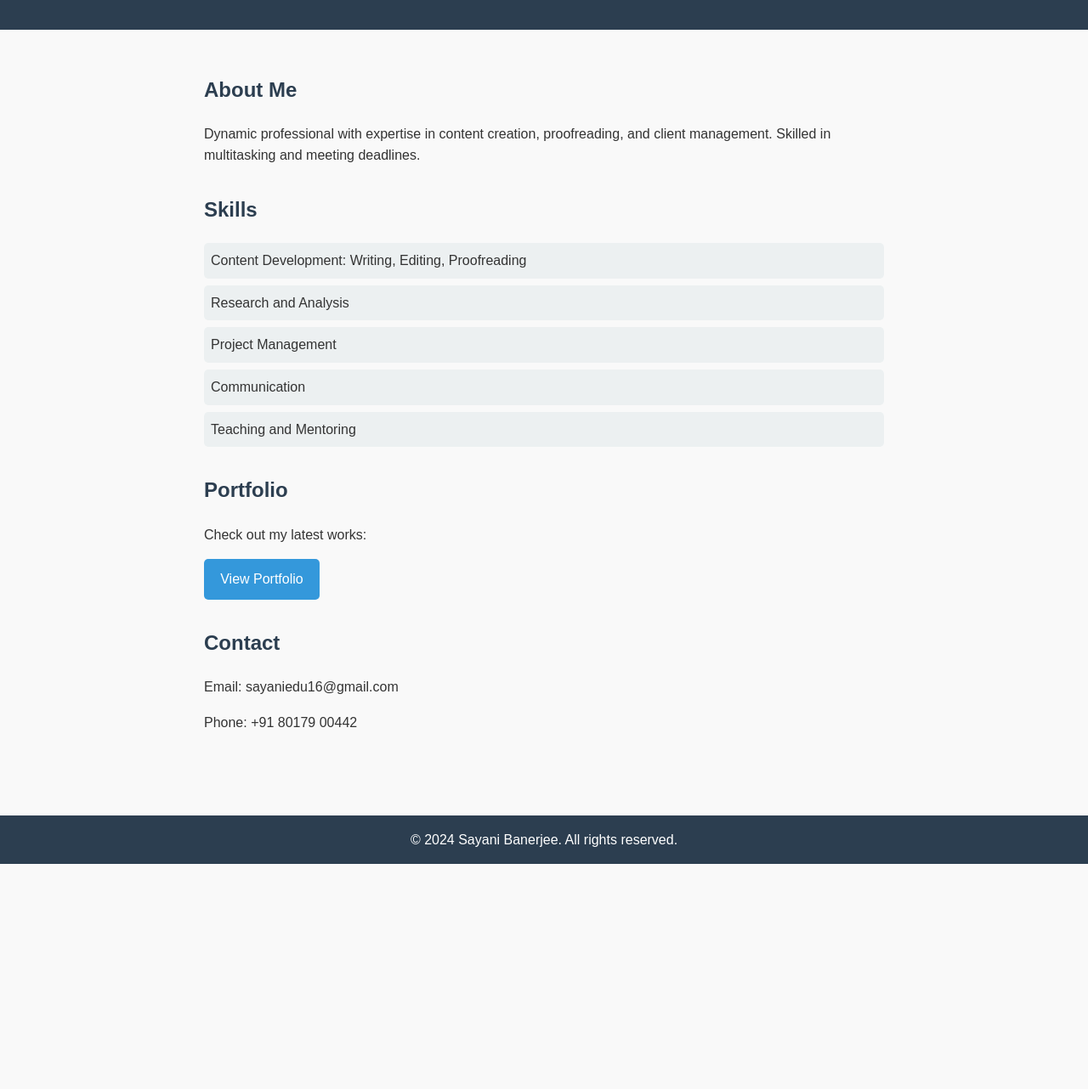
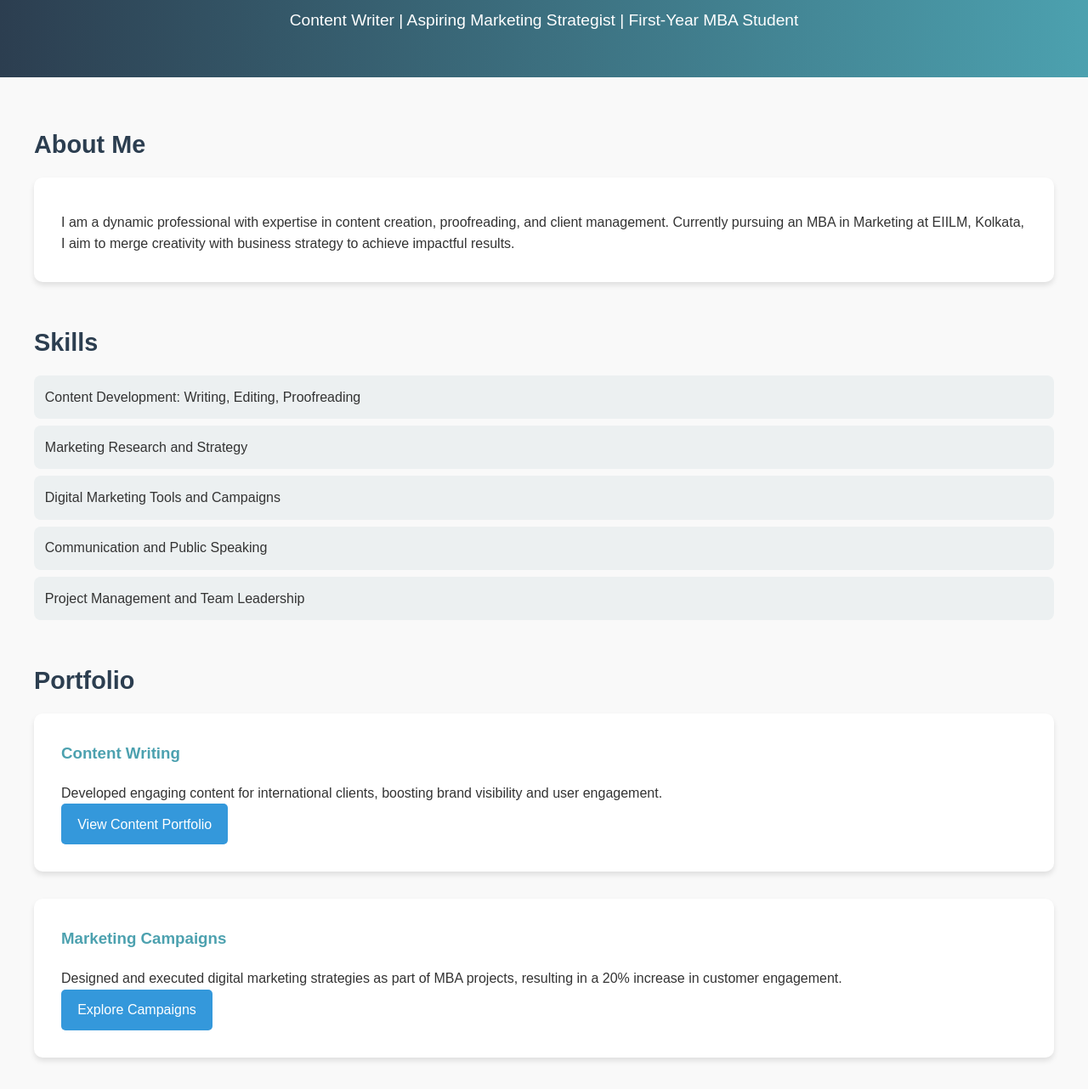
Before and after one commit to kapil2020/portfolio-website, a plain HTML site: page index.html in a window 1280 px wide. Shown: the part 119-1401 px from the top of the page at 85% size. Before the commit the page ends 1136 px from the top, so only its background shows below. Drawn offline with Linux system fonts and the light colour scheme.

Commit message:
Update index.html

```diff
--- a/index.html
+++ b/index.html
@@ -4,9 +4,8 @@
     <meta charset="UTF-8">
     <meta name="viewport" content="width=device-width, initial-scale=1.0">
     <title>Sayani Banerjee - Portfolio</title>
-    <link rel="stylesheet" href="styles.css">
     <style>
-        /* Inline CSS for demonstration */
+        /* General Styling */
         body {
             font-family: 'Arial', sans-serif;
             margin: 0;
@@ -17,29 +16,35 @@
         }
 
         header {
-            background: #2c3e50;
+            background: linear-gradient(90deg, #2c3e50, #4ca1af);
             color: #fff;
             text-align: center;
-            padding: 1rem 0;
+            padding: 2rem 0;
         }
 
         header h1 {
-            font-size: 2.5rem;
+            font-size: 3rem;
             margin: 0;
+        }
+
+        header p {
+            font-size: 1.2rem;
         }
 
         main {
             padding: 2rem;
-            max-width: 800px;
+            max-width: 1200px;
             margin: auto;
         }
 
         section {
-            margin-bottom: 2rem;
+            margin-bottom: 3rem;
         }
 
         section h2 {
             color: #2c3e50;
+            font-size: 1.8rem;
+            margin-bottom: 1rem;
         }
 
         ul {
@@ -50,8 +55,9 @@
         ul li {
             background: #ecf0f1;
             margin: 0.5rem 0;
-            padding: 0.5rem;
-            border-radius: 5px;
+            padding: 0.8rem;
+            border-radius: 8px;
+            font-size: 1rem;
         }
 
         .btn {
@@ -62,6 +68,7 @@
             text-decoration: none;
             border-radius: 5px;
             transition: background 0.3s;
+            font-size: 1rem;
         }
 
         .btn:hover {
@@ -70,7 +77,7 @@
 
         footer {
             text-align: center;
-            padding: 1rem;
+            padding: 1.5rem;
             background: #2c3e50;
             color: #fff;
             margin-top: 2rem;
@@ -78,38 +85,75 @@
 
         footer p {
             margin: 0;
+            font-size: 0.9rem;
+        }
+
+        /* Card Styling */
+        .card {
+            background: #fff;
+            border-radius: 10px;
+            box-shadow: 0 4px 6px rgba(0, 0, 0, 0.1);
+            padding: 2rem;
+            margin-bottom: 2rem;
+            transition: transform 0.3s;
+        }
+
+        .card:hover {
+            transform: translateY(-10px);
+        }
+
+        .card h3 {
+            margin-top: 0;
+            color: #4ca1af;
+        }
+
+        .card p {
+            margin: 0.5rem 0 0;
         }
     </style>
 </head>
 <body>
     <header>
         <h1>Sayani Banerjee</h1>
-        <p>Content Writer | Aspiring Business Strategist | First-Year MBA Student</p>
+        <p>Content Writer | Aspiring Marketing Strategist | First-Year MBA Student</p>
     </header>
     <main>
         <section id="about">
             <h2>About Me</h2>
-            <p>Dynamic professional with expertise in content creation, proofreading, and client management. Skilled in multitasking and meeting deadlines.</p>
+            <div class="card">
+                <p>I am a dynamic professional with expertise in content creation, proofreading, and client management. Currently pursuing an MBA in Marketing at EIILM, Kolkata, I aim to merge creativity with business strategy to achieve impactful results.</p>
+            </div>
         </section>
         <section id="skills">
             <h2>Skills</h2>
             <ul>
                 <li>Content Development: Writing, Editing, Proofreading</li>
-                <li>Research and Analysis</li>
-                <li>Project Management</li>
-                <li>Communication</li>
-                <li>Teaching and Mentoring</li>
+                <li>Marketing Research and Strategy</li>
+                <li>Digital Marketing Tools and Campaigns</li>
+                <li>Communication and Public Speaking</li>
+                <li>Project Management and Team Leadership</li>
             </ul>
         </section>
         <section id="projects">
             <h2>Portfolio</h2>
-            <p>Check out my latest works:</p>
-            <a href="https://drive.google.com/link-to-work" target="_blank" class="btn">View Portfolio</a>
+            <div class="card">
+                <h3>Content Writing</h3>
+                <p>Developed engaging content for international clients, boosting brand visibility and user engagement.</p>
+                <a href="https://drive.google.com/link-to-work" target="_blank" class="btn">View Content Portfolio</a>
+            </div>
+            <div class="card">
+                <h3>Marketing Campaigns</h3>
+                <p>Designed and executed digital marketing strategies as part of MBA projects, resulting in a 20% increase in customer engagement.</p>
+                <a href="#" class="btn">Explore Campaigns</a>
+            </div>
         </section>
         <section id="contact">
             <h2>Contact</h2>
-            <p>Email: sayaniedu16@gmail.com</p>
-            <p>Phone: +91 80179 00442</p>
+            <div class="card">
+                <p>Email: <a href="mailto:sayaniedu16@gmail.com">sayaniedu16@gmail.com</a></p>
+                <p>Phone: +91 80179 00442</p>
+                <p>LinkedIn: <a href="#">LinkedIn Profile</a></p>
+            </div>
         </section>
     </main>
     <footer>
```
